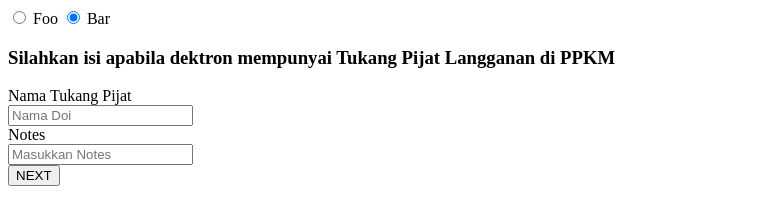
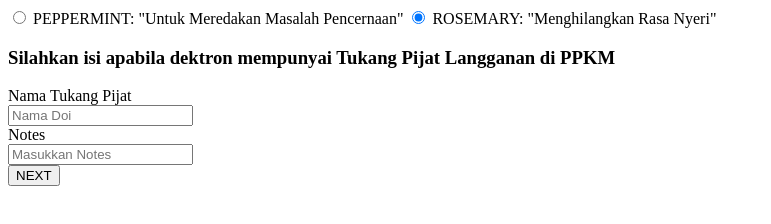
Before and after one commit to safrizalaji16/safrizalaji16, a website: page index.html in a window 1280 px wide. Shown: the whole page, without its empty margins (0-771 px from the left). Drawn offline with Linux system fonts and the light colour scheme.

Commit message:
pull develop

```diff
--- a/index.html
+++ b/index.html
@@ -39,11 +39,11 @@
 
         <label class="radio">
           <input type="radio" name="foobar">
-          Foo
+          PEPPERMINT: "Untuk Meredakan Masalah Pencernaan"
         </label>
         <label class="radio">
           <input type="radio" name="foobar" checked>
-          Bar
+          ROSEMARY: "Menghilangkan Rasa Nyeri"
         </label>
 
       </div>
```
